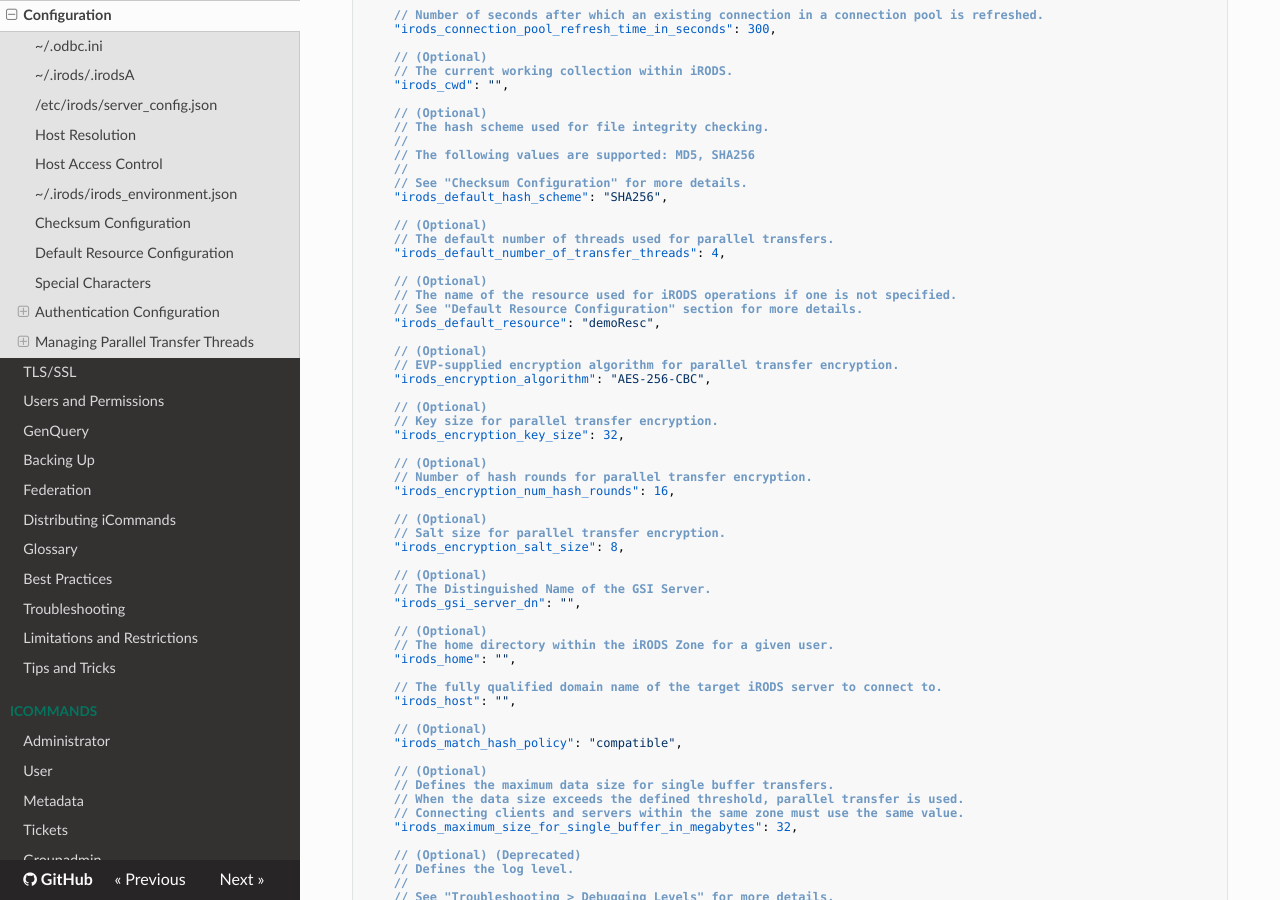
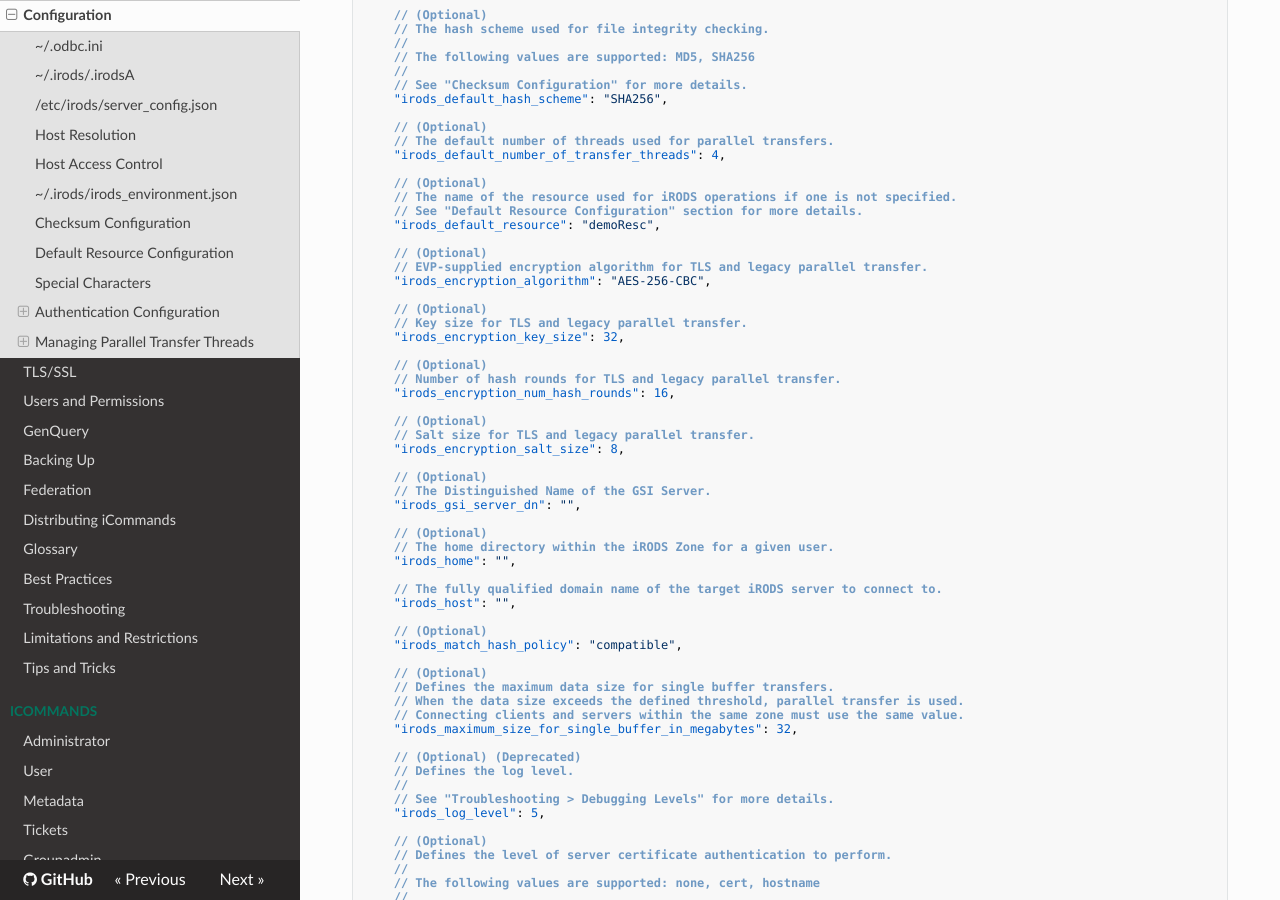
Before and after one commit to irods/irods_docs, an MkDocs documentation site: the page built from docs/system_overview/configuration.md, in a window 1280 px wide and 900 px high, scrolled down 10087 px. Built offline with MkDocs 1.6.1, drawn with Linux system fonts in a browser that asks for light colours; nearby versions of some CDN libraries; some of the changed text lies outside the part shown.

Commit message:
[134] Update wording for encryption configuration options.

```diff
--- a/docs/system_overview/configuration.md
+++ b/docs/system_overview/configuration.md
@@ -169,18 +169,11 @@ iRODS 5 servers only require a working `server_config.json` file. All server pro
     // See "Checksum Configuration" for more details.
     "default_hash_scheme": "SHA256",
 
-    // Encryption properties used for parallel transfer.
+    // Encryption properties used for TLS and legacy parallel transfer.
     "encryption": {
-        // EVP-supplied encryption algorithm for parallel transfer encryption.
         "algorithm": "AES-256-CBC",
-
-        // Key size for parallel transfer encryption.
         "key_size": 32,
-
-        // Number of hash rounds for parallel transfer encryption.
         "num_hash_rounds": 16,
-
-        // Salt size for parallel transfer encryption.
         "salt_size": 8
     },
 
@@ -652,19 +645,19 @@ This is the main iRODS configuration file defining the iRODS environment. Any ch
     "irods_default_resource": "demoResc",
 
     // (Optional)
-    // EVP-supplied encryption algorithm for parallel transfer encryption.
+    // EVP-supplied encryption algorithm for TLS and legacy parallel transfer.
     "irods_encryption_algorithm": "AES-256-CBC",
 
     // (Optional)
-    // Key size for parallel transfer encryption.
+    // Key size for TLS and legacy parallel transfer.
     "irods_encryption_key_size": 32,
 
     // (Optional)
-    // Number of hash rounds for parallel transfer encryption.
+    // Number of hash rounds for TLS and legacy parallel transfer.
     "irods_encryption_num_hash_rounds": 16,
 
     // (Optional)
-    // Salt size for parallel transfer encryption.
+    // Salt size for TLS and legacy parallel transfer.
     "irods_encryption_salt_size": 8,
 
     // (Optional)
```
